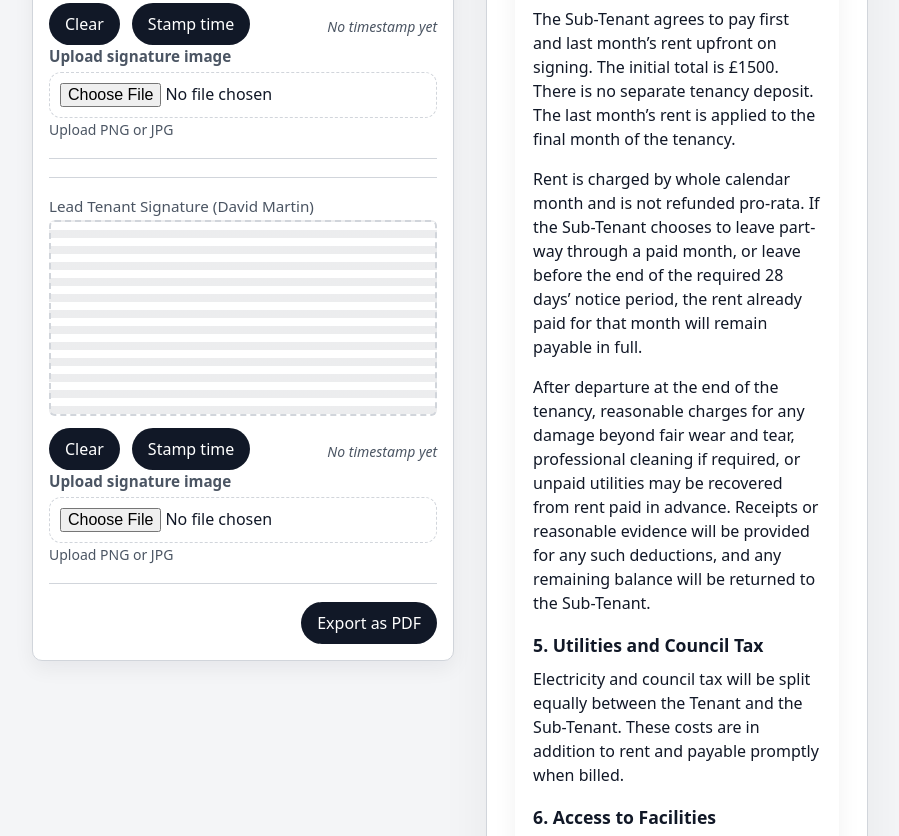
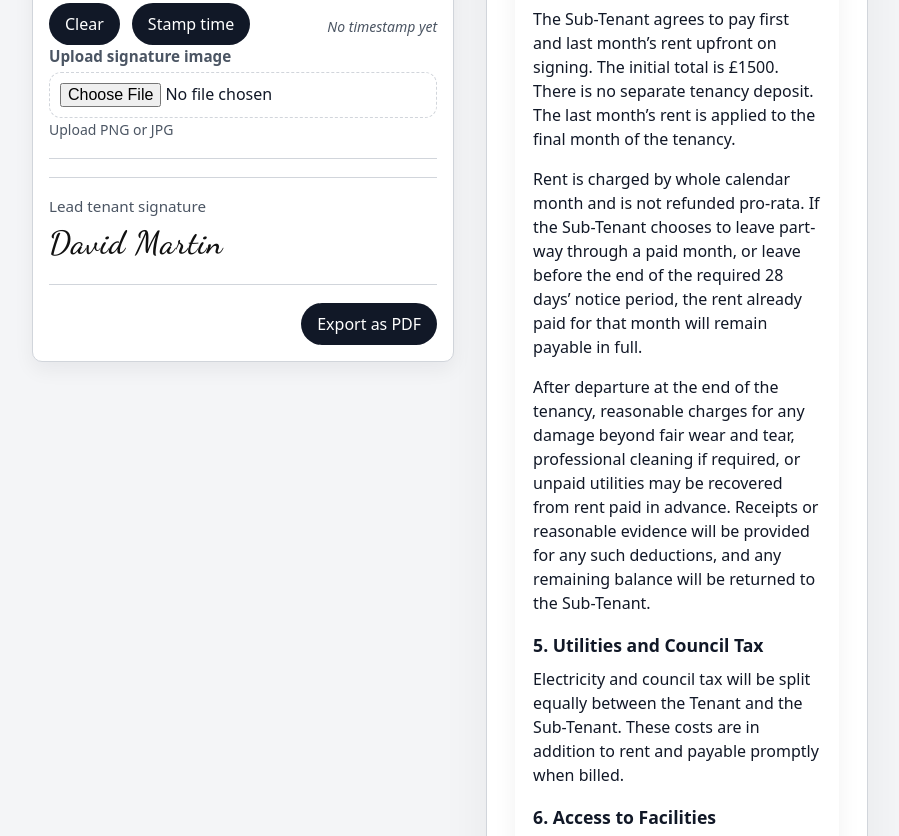
Before and after one commit to jrwishart93/sub-tenancy-website, a website with bundled scripts: page agreement.html in a window 1280 px wide. Shown: the part 2301-3137 px from the top of the page, without its empty margins (190-1089 px from the left). Built offline with nearby package versions, Linux system fonts and the light colour scheme.

Commit message:
Add consistent handwritten lead tenant signature

```diff
--- a/agreement.html
+++ b/agreement.html
@@ -123,18 +123,8 @@
               <div class="hr"></div>
 
               <div class="form-field">
-                <label>Lead Tenant Signature (David Martin)</label>
-                <div class="sig-pad"><canvas id="sigTenant"></canvas></div>
-                <div class="sig-tools button-row">
-                  <button class="btn" id="sigTenantClear" type="button">Clear</button>
-                  <button class="btn" id="sigTenantStamp" type="button">Stamp time</button>
-                  <span id="sigTenantTime" class="hint" aria-live="polite">No timestamp yet</span>
-                </div>
-                <div class="upload">
-                  <label class="file-label" for="sigTenantUpload">Upload signature image</label>
-                  <input id="sigTenantUpload" type="file" accept="image/*">
-                  <span class="hint">Upload PNG or JPG</span>
-                </div>
+                <label>Lead tenant signature</label>
+                <div id="leadTenantSignature" class="signature-text">David Martin</div>
               </div>
 
               <div class="hr"></div>
@@ -239,7 +229,7 @@
                 <div class="form-section">
                   <div class="form-field">
                     <label>Lead tenant signature</label>
-                    <div id="leadTenantSignature" class="signature-display">David Martin</div>
+                    <div class="signature-text">David Martin</div>
                   </div>
 
                   <div class="form-field">
@@ -267,10 +257,10 @@
                 <div class="signing">
                   <div class="sig-block">
                     <p><strong>Lead Tenant:</strong> <span data-bind="tenantName">David Martin</span></p>
-                    <img id="imgTenant" class="sig-img" alt="Lead tenant signature">
+                    <div class="signature-text">David Martin</div>
                     <div class="sig-line"></div>
                     <div class="printed-name">Printed name: <span data-bind="tenantName">David Martin</span></div>
-                    <p class="stamp">Signed and dated: <span id="stampTenant">[Signature and UK timestamp]</span></p>
+                    <p class="stamp">Signed and dated: <span data-bind="signatureDate">[Signature Date]</span></p>
                   </div>
                 </div>
               </section>
--- a/css/style.css
+++ b/css/style.css
@@ -63,13 +63,13 @@ label {
   display: block;
 }
 
-.signature-display {
+.signature-text {
   font-family: 'Dancing Script', cursive;
-  font-size: 2.2rem;
-  letter-spacing: 1px;
-  padding: 6px 0;
+  font-size: 2rem;
   color: #111;
   user-select: none;
+  letter-spacing: 1px;
+  padding: 4px 0;
 }
 
 input[type="text"],
@@ -746,8 +746,9 @@ button:active,
     page-break-inside: avoid;
   }
 
-  .signature-display {
+  .signature-text {
     font-family: 'Dancing Script', cursive !important;
-    font-size: 2.2rem !important;
+    font-size: 2rem !important;
+    color: #000 !important;
   }
 }
--- a/js/agreement.js
+++ b/js/agreement.js
@@ -55,9 +55,6 @@ const debounce = (fn, wait = 300) => {
 };
 
 const FORM_KEY = 'tenancyForm_v4';
-const SIG_KEYS = {
-  tenant: 'sig_tenant',
-};
 const MAX_SUBS = 1;
 const els = {
   agreementDate: $('agreementDate'),
@@ -72,8 +69,6 @@ const els = {
   subTenantSignature: $('subTenantSignature'),
   subTenantSignatureDate: $('subTenantSignatureDate'),
   acceptancePreview: $('acceptancePreview'),
-  imgTenant: $('imgTenant'),
-  stampTenant: $('stampTenant'),
   errAgreementDate: $('errAgreementDate'),
   errSignatureDate: $('errSignatureDate'),
   errMoveInDate: $('errMoveInDate'),
@@ -556,9 +551,7 @@ function bindAgreement() {
     <p><strong>Acceptance</strong></p>
     <p>By signing below, the parties agree to the terms of this Sub-Tenancy Agreement.</p>
     <p><strong>Lead tenant signature:</strong><br>
-      <span style="font-family: 'Dancing Script', cursive; font-size: 2rem;">
-        ${leadTenantSignature}
-      </span>
+      <span class="signature-text">${leadTenantSignature}</span>
     </p>
     <p><strong>Sub-Tenant:</strong> ${subTenantName || '_________________'}</p>
     <p><strong>Sub-Tenant signature:</strong> ${subTenantSignature || ''}</p>
@@ -588,7 +581,6 @@ function prepareForPrint() {
       img.style.display = 'none';
     }
   });
-  tenantSig?.applyToImage();
 }
 
 const formatEmailDate = (value) => {
@@ -754,21 +746,6 @@ $('btnEmailBottom')?.addEventListener('click', emailDavid);
 $('btnClear')?.addEventListener('click', clearForm);
 $('btnScrollTop')?.addEventListener('click', scrollToTop);
 
-const tenantSig = createSignaturePad({
-  canvasId: 'sigTenant',
-  timeSpanId: 'sigTenantTime',
-  stampOutputId: 'stampTenant',
-  storageKey: SIG_KEYS.tenant,
-  imgId: 'imgTenant',
-});
-
-tenantSig?.loadFromStorage();
-
-$('sigTenantClear')?.addEventListener('click', () => tenantSig?.clearSig());
-$('sigTenantStamp')?.addEventListener('click', () => tenantSig?.stamp());
-
-handleUpload($('sigTenantUpload'), els.imgTenant, SIG_KEYS.tenant);
-
 window.addEventListener('beforeprint', () => {
   bindAgreement();
   prepareForPrint();
```
